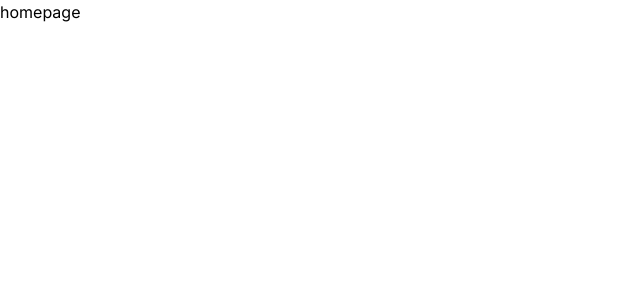
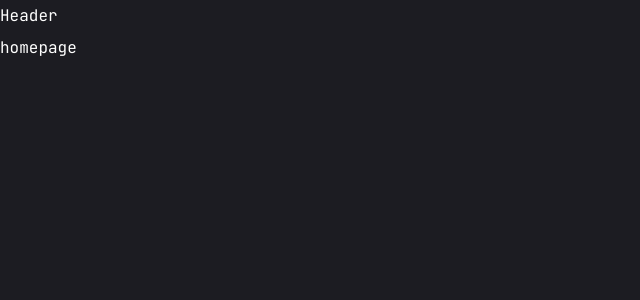
Before and after one commit to ahmad-azzam/profile, a Next.js app: page / in a window 1280 px wide. Shown: the top 300 px of the page, without its empty margins (0-640 px from the left). Built offline with nearby package versions, Linux system fonts and the light colour scheme.

Commit message:
setup tailwind and header

```diff
--- a/src/app/globals.css
+++ b/src/app/globals.css
@@ -1,3 +1,9 @@
 @tailwind base;
-  @tailwind components;
-  @tailwind utilities;
+@tailwind components;
+@tailwind utilities;
+
+@layer base {
+  body {
+    @apply font-primary bg-primary text-white leading-loose;
+  }
+}
--- a/src/app/layout.tsx
+++ b/src/app/layout.tsx
@@ -1,8 +1,13 @@
 import type { Metadata } from "next";
-import { Inter } from "next/font/google";
+import { JetBrains_Mono } from "next/font/google";
 import "./globals.css";
+import { Header } from "@/components/layout";
 
-const inter = Inter({ subsets: ["latin"] });
+const jetbrainsMono = JetBrains_Mono({
+  subsets: ["latin"],
+  weight: ["100", "200", "300", "400", "500", "600", "700", "800"],
+  variable: "--font-jetbrainsMono",
+});
 
 export const metadata: Metadata = {
   title: "Create Next App",
@@ -16,7 +21,10 @@
 }>) {
   return (
     <html lang="en">
-      <body className={inter.className}>{children}</body>
+      <body className={jetbrainsMono.variable}>
+        <Header />
+        {children}
+      </body>
     </html>
   );
 }
--- /dev/null
+++ b/src/components/layout/header/index.tsx
@@ -0,0 +1,7 @@
+import React from "react";
+
+const Header: React.FC = () => {
+  return <header>Header</header>;
+};
+
+export default Header;
--- /dev/null
+++ b/src/components/layout/index.ts
@@ -0,0 +1 @@
+export { default as Header } from "./header";
--- a/tailwind.config.ts
+++ b/tailwind.config.ts
@@ -1,23 +1,36 @@
-import type { Config } from "tailwindcss"
+import type { Config } from "tailwindcss";
 
 const config = {
   darkMode: ["class"],
   content: [
-    './pages/**/*.{ts,tsx}',
-    './components/**/*.{ts,tsx}',
-    './app/**/*.{ts,tsx}',
-    './src/**/*.{ts,tsx}',
+    "./pages/**/*.{ts,tsx}",
+    "./components/**/*.{ts,tsx}",
+    "./app/**/*.{ts,tsx}",
+    "./src/**/*.{ts,tsx}",
   ],
   prefix: "",
   theme: {
     container: {
       center: true,
-      padding: "2rem",
-      screens: {
-        "2xl": "1400px",
-      },
+      padding: "15px",
+    },
+    screens: {
+      sm: "640px",
+      md: "768px",
+      lg: "960px",
+      xl: "1200px",
+    },
+    fontFamily: {
+      primary: "var(--font-jetbrainsMono)",
     },
     extend: {
+      colors: {
+        primary: "#1c1c22",
+        accent: {
+          DEFAULT: "#00ff99",
+          hover: "#00e187",
+        },
+      },
       keyframes: {
         "accordion-down": {
           from: { height: "0" },
@@ -35,6 +48,6 @@
     },
   },
   plugins: [require("tailwindcss-animate")],
-} satisfies Config
+} satisfies Config;
 
-export default config
+export default config;
```
